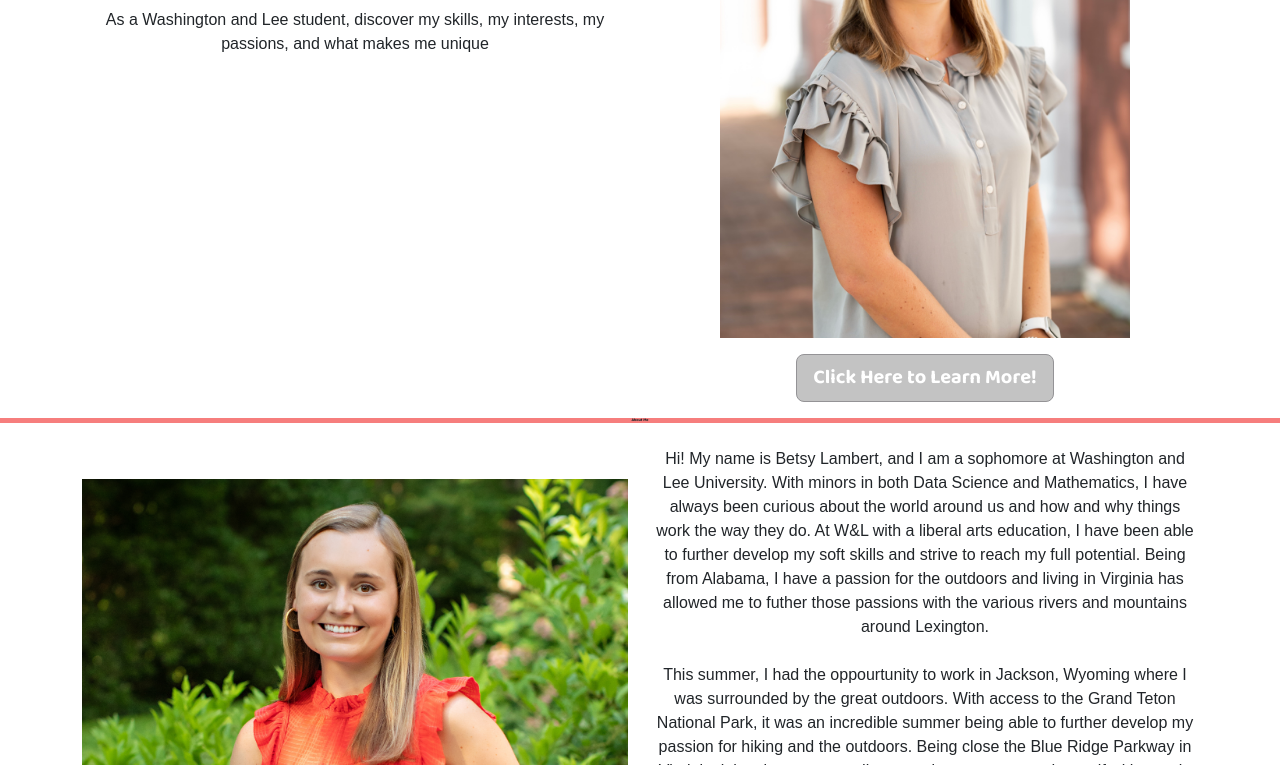
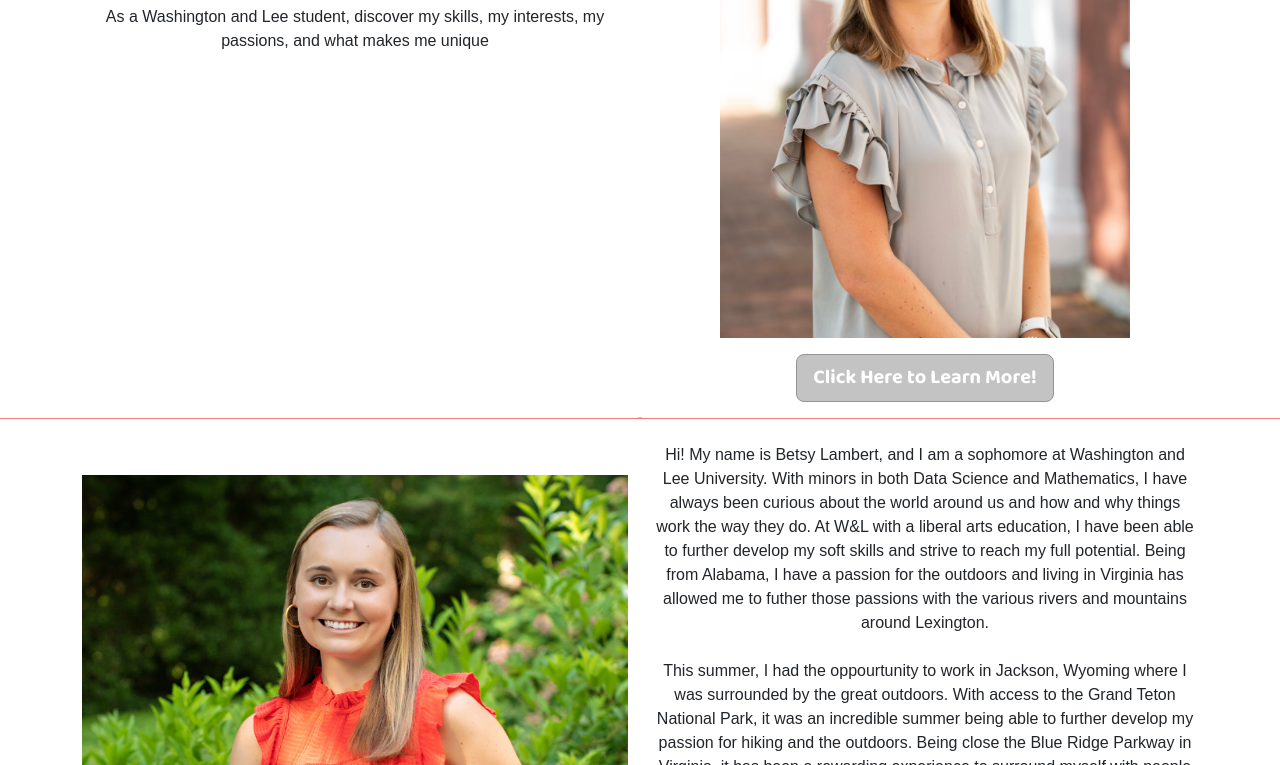
Before and after one commit to betsylambert/DCI110-TermProject, a plain HTML site: page index.html in a window 1280 px wide. Shown: the part 334-1099 px from the top of the page. Drawn offline with nearby package versions, Linux system fonts and the light colour scheme; a web font is replaced by a local one.

Commit message:
update font

```diff
--- a/style.css
+++ b/style.css
@@ -8,7 +8,7 @@ h1 {
 }
 h2 {
     font-family: 'Baloo Da 2', cursive;
-    font-size: 3pt;
+    font-size: 1px;
 }
 h3 {
     font-family: 'Baloo Da 2', cursive;
```
